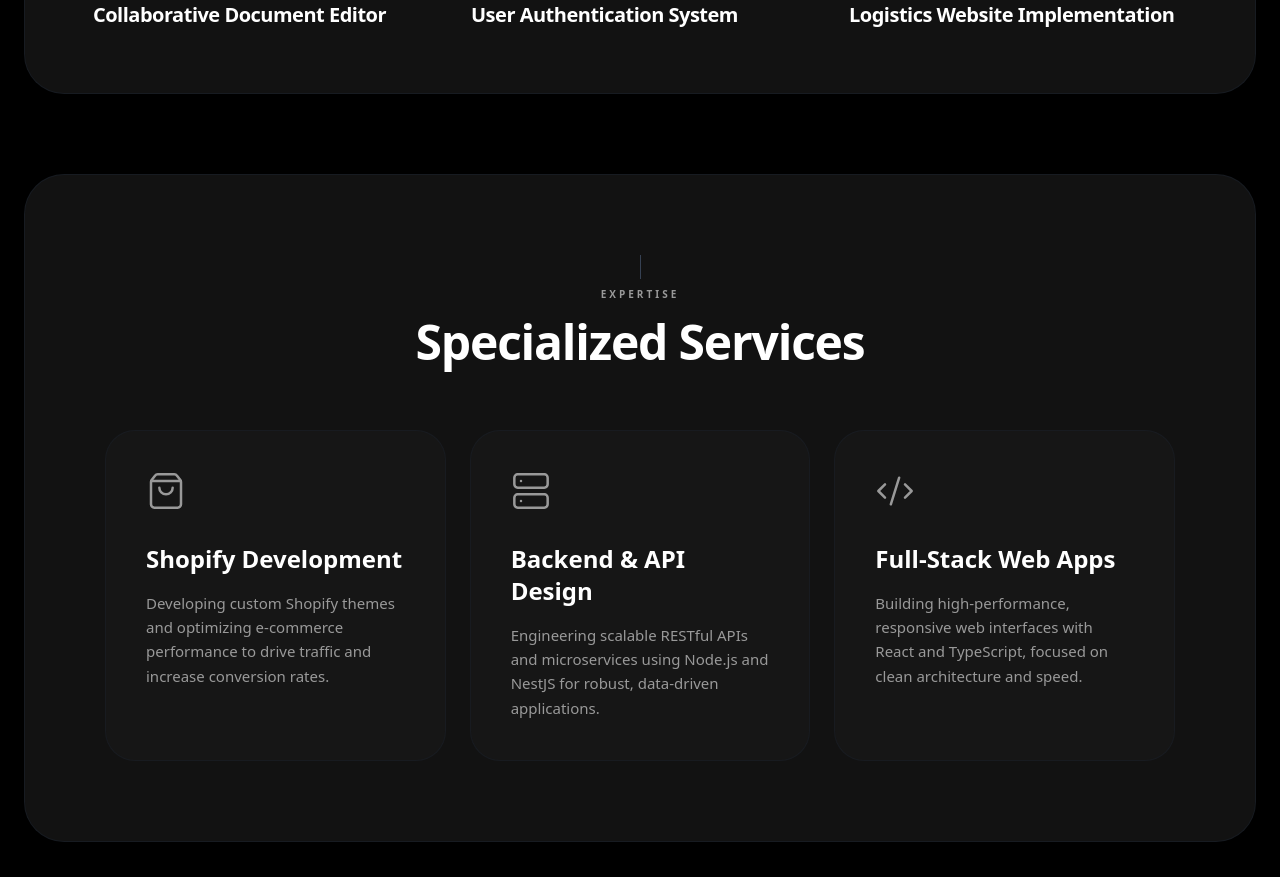
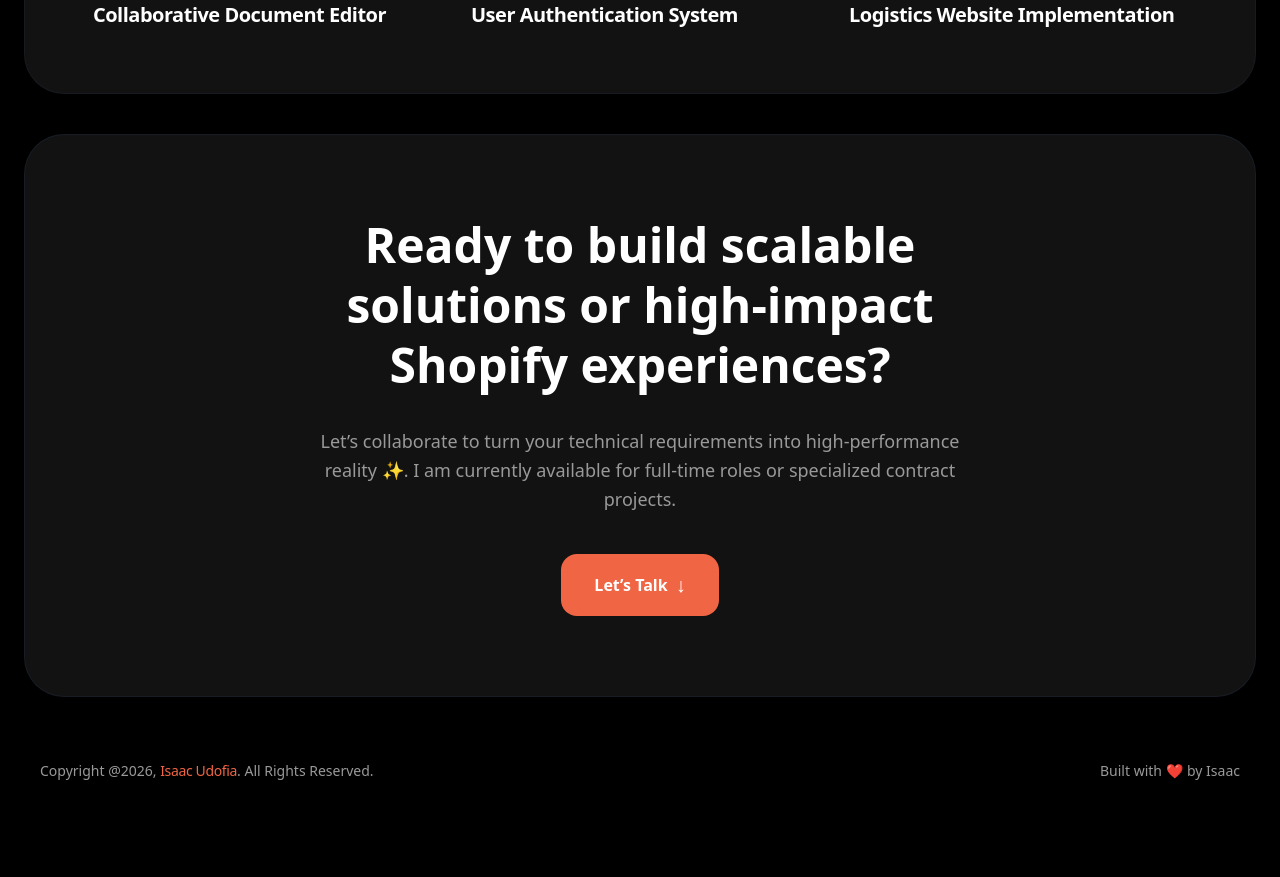
Before and after one commit to isaacudofia/zaco, a Next.js app: page / in a window 1280 px wide. Shown: the part 1920-2797 px from the top of the page. After the commit the page ends 2749 px from the top, so only its background shows below. Built offline with nearby package versions, Linux system fonts and the light colour scheme.

Commit message:
Final Push for today

```diff
--- a/app/page.tsx
+++ b/app/page.tsx
@@ -1,17 +1,11 @@
 import Hero from "@/components/Hero";
 import Works from "@/components/Works";
-import Services from "@/components/Services";
-import Experience from "@/components/Experience";
-import Contact from "@/components/Contact";
 
 export default function Home() {
   return (
     <main>
       <Hero />
       <Works />
-      <Services />
-      <Experience />
-      <Contact />
       {/* You can add your project grid below this later */}
     </main>
   );
```
